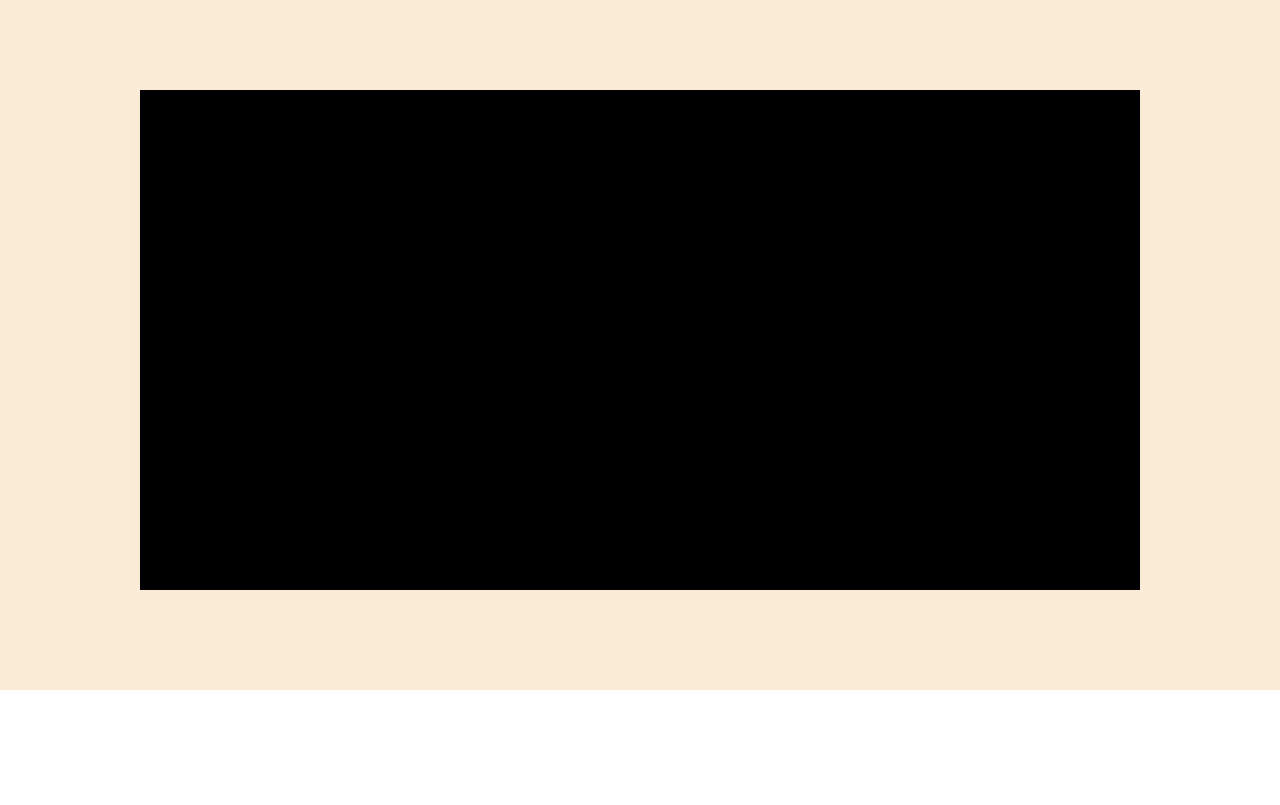
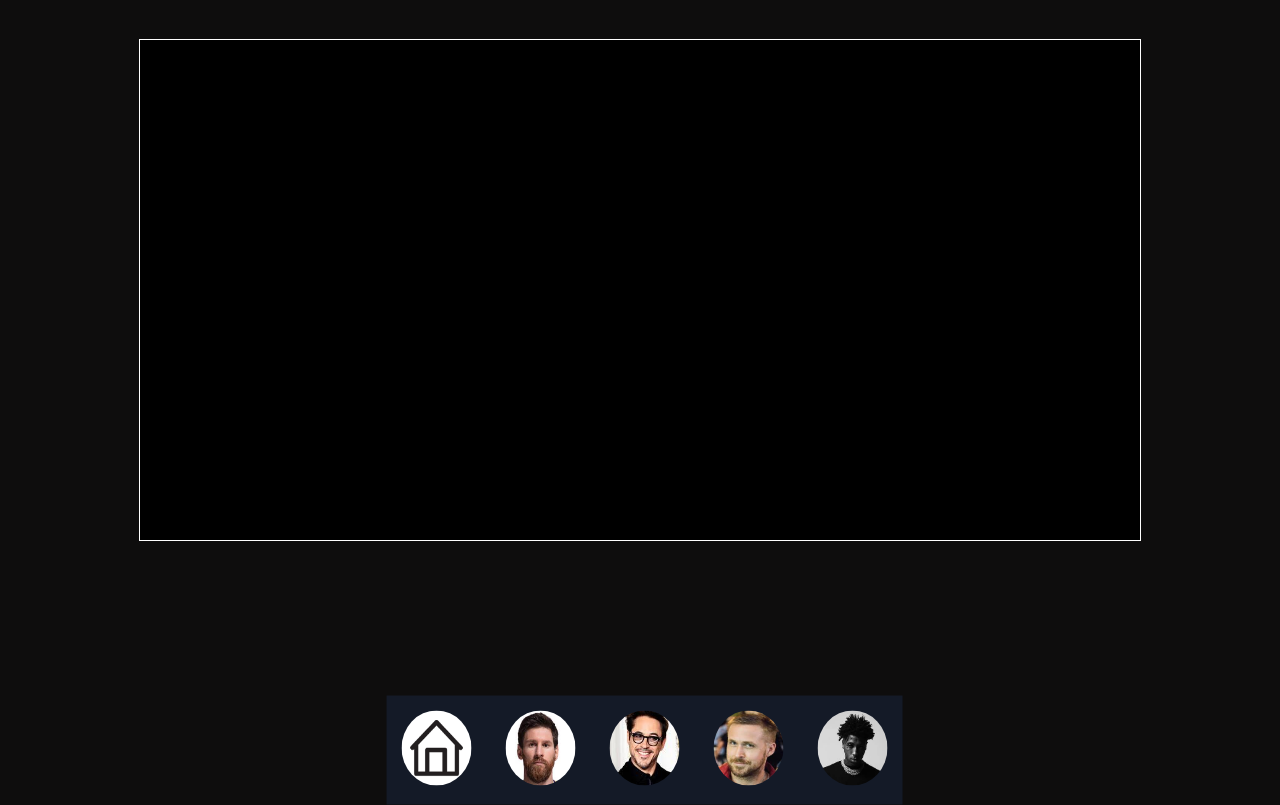
Before and after one commit to Dudu38fps/Projeto-cinema, a plain HTML site: page index.html in a window 1280 px wide. Shown: the part 110-915 px from the top of the page. Before the commit the page ends 800 px from the top, so only its background shows below. Drawn offline with Linux system fonts and the light colour scheme.

Commit message:
mecânica concluída

```diff
--- /dev/null
+++ b/goats.css
@@ -0,0 +1,15 @@
+@charset "UTF-8";
+
+*{
+    margin: 0%;
+    padding: 0%;
+}
+body{
+    width: 100vw;
+    height: 100vh;
+}
+
+::-webkit-scrollbar {
+    width: 0px;
+    height: 0px;
+}
--- a/index.html
+++ b/index.html
@@ -8,15 +8,16 @@
 </head>
 <body>
     <main>
-        <h1>Escolha uma Celebridade</h1>
+        <h1>Bem Vindo!</h1>
         <section id="tela">
-
+           <iframe src="tela.html" name="tela" id="tela" frameborder="0"></iframe>
         </section>
         <section id="botao">
-           <a href="@"><img src="Imagens/Messi.jpeg" alt="Messi"></a>
-           <a href="@"><img src="Imagens/Robert.jpeg" alt="Robert"></a>
-           <a href="@"><img src="Imagens/ryan.jpeg" alt="Ryan"></a>
-           <a href="@"><img src="Imagens/youngboy.jpeg" alt="Youngboy"></a>
+            <a href="tela.html" target="tela"><img src="Imagens/home.png" alt="tela"></a>
+           <a href="messi.html" target="tela"><img src="Imagens/Messi.jpeg" alt="Messi"></a>
+           <a href="robert.html" target="tela"><img src="Imagens/Robert.jpeg" alt="Robert"></a>
+           <a href="ryan.html" target="tela"><img src="Imagens/ryan.jpeg" alt="Ryan"></a>
+           <a href="youngboy.html" target="tela"><img src="Imagens/youngboy.jpeg" alt="Youngboy"></a>
         </section>
     </main>
 </body>
--- a/style.css
+++ b/style.css
@@ -16,24 +16,22 @@ main {
 }
 
 body{
-    background-image: url(Imagens/tela-cinema.jpg) no repeat center;
+    background-color: rgb(14, 13, 13);
     background-size: cover;
     background-attachment: fixed;
 }
 
 main {
-    background-color: antiquewhite;
     position: relative;
 }
 
 main h1 {
     text-align: center;
-    background-color: cornflowerblue;
+    background-color: rgb(20, 26, 39);
     color: aliceblue;
 }
 
 section#tela {
-    margin-top: 50px;
     position: absolute;
     top: 50%;
     left: 50%;
@@ -44,19 +42,31 @@ section#tela {
     height: 500px;
     background-size: cover;
     background-attachment: fixed;
+    border: 1px white solid;
+
+   }
+
+   iframe#tela {
+    width: 1000px;
+    height: 500px;
 
    }
 
    section#botao{
-    text-align: center;
+    position: absolute;
 
+    background-color: rgb(20, 26, 39);
+    top: 105%;
+    left: 50%;
+    transform:  translate(-53%, -50%);
+    margin: 20px;
    }
 
 
    section#botao  img {
-    width: 50px;
-    height: 55px;
-    margin: 6px;
+    width: 70px;
+    height: 75px;
+    margin: 15px;
     border-radius: 50%;
 
    }
--- /dev/null
+++ b/tela.html
@@ -0,0 +1,22 @@
+<!DOCTYPE html>
+<html lang="pt-br">
+<head>
+    <meta charset="UTF-8">
+    <meta name="viewport" content="width=device-width, initial-scale=1.0">
+    <title>Tela Preta</title>
+    <style>
+        *{
+            margin: 0%;
+            padding: 0% ;
+        }
+        body{
+            width: 100vw;
+            height: 100vh;
+            background-color: black;
+        }
+    </style>
+</head>
+<body>
+
+</body>
+</html>
```
Also changed, not shown: messi.html (+12 -0 lines), robert.html (+12 -0 lines), ryan.html (+12 -0 lines), youngboy.html (+12 -0 lines), Imagens/home.png (added).
